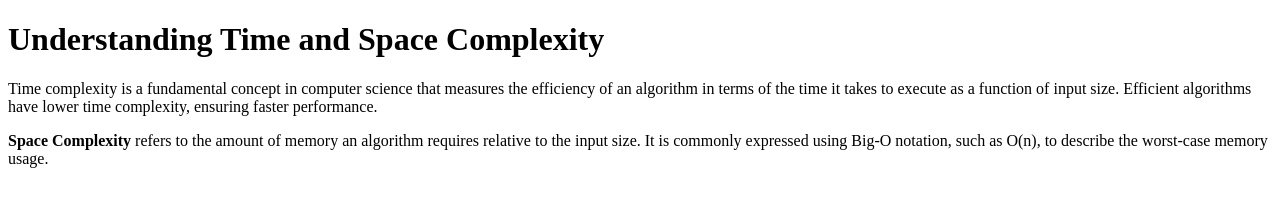
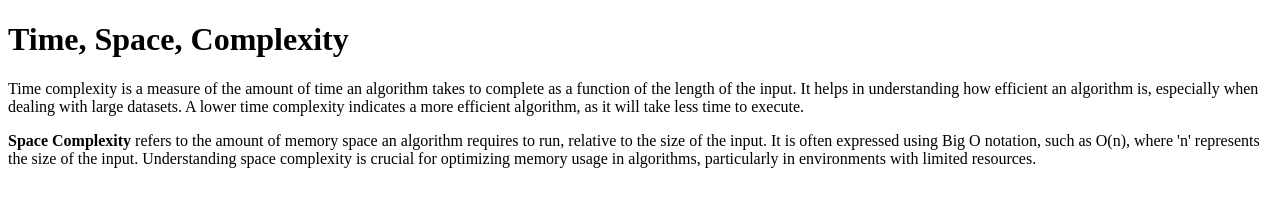
Before and after one commit to acciojob/time-and-space-complexity-MAYANKSINGHCHAUHAN, a website: page main.html in a window 1280 px wide. Drawn offline with Linux system fonts and the light colour scheme.

Commit message:
created a submission

```diff
--- a/main.html
+++ b/main.html
@@ -6,13 +6,12 @@
     <title>Time and Space Complexity</title>
 </head>
 <body>
-    <!-- Heading -->
-    <h1>Understanding Time and Space Complexity</h1>
-
-    <!-- Time Complexity Explanation -->
-    <p>Time complexity is a fundamental concept in computer science that measures the efficiency of an algorithm in terms of the time it takes to execute as a function of input size. Efficient algorithms have lower time complexity, ensuring faster performance.</p>
-
-    <!-- Space Complexity Explanation -->
-    <p><b>Space Complexity</b> refers to the amount of memory an algorithm requires relative to the input size. It is commonly expressed using Big-O notation, such as O(n), to describe the worst-case memory usage.</p>
+    <h1>Time, Space, Complexity</h1>
+    <p>
+        Time complexity is a measure of the amount of time an algorithm takes to complete as a function of the length of the input. It helps in understanding how efficient an algorithm is, especially when dealing with large datasets. A lower time complexity indicates a more efficient algorithm, as it will take less time to execute.
+    </p>
+    <p>
+        <b>Space Complexity</b> refers to the amount of memory space an algorithm requires to run, relative to the size of the input. It is often expressed using Big O notation, such as O(n), where 'n' represents the size of the input. Understanding space complexity is crucial for optimizing memory usage in algorithms, particularly in environments with limited resources.
+    </p>
 </body>
 </html>
```
